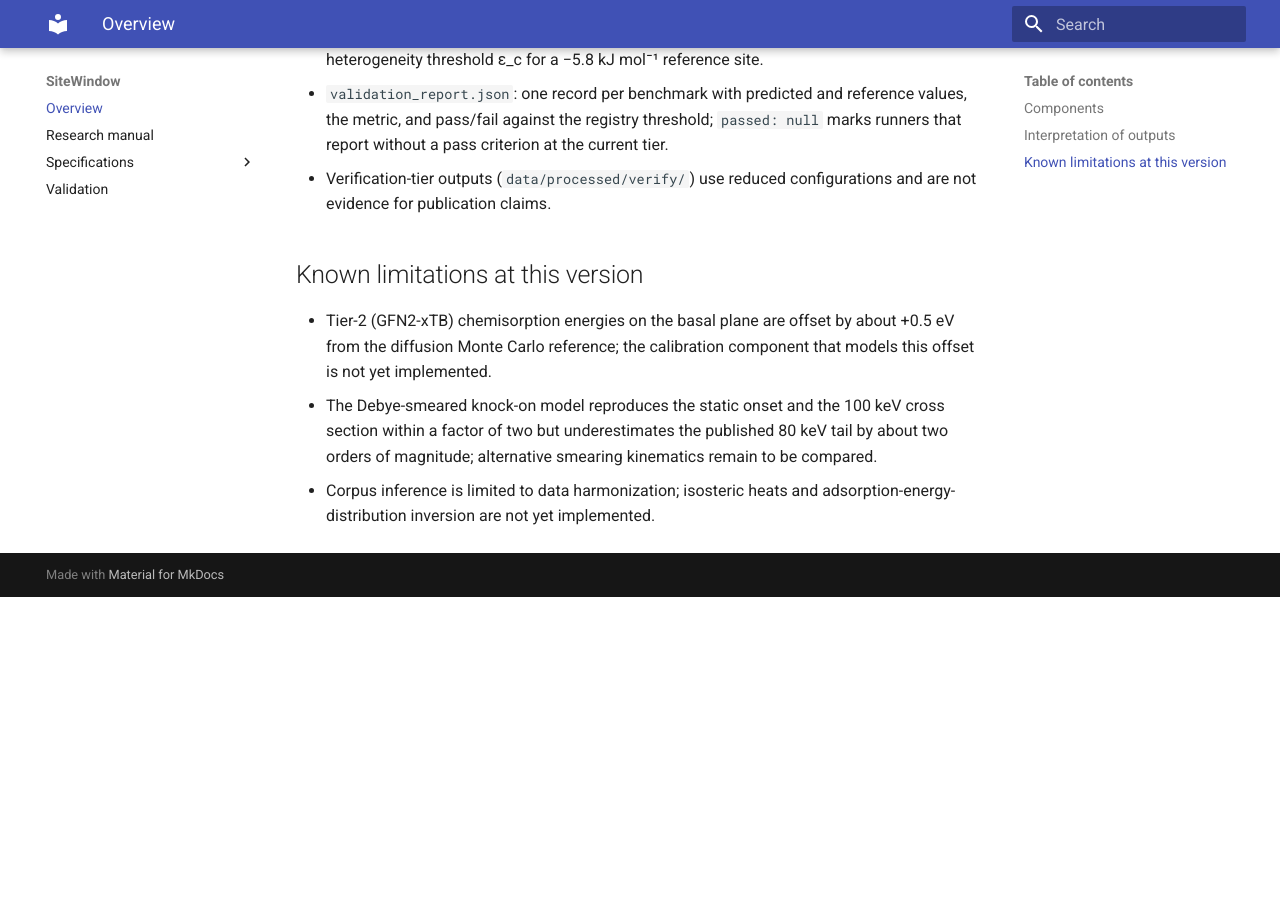
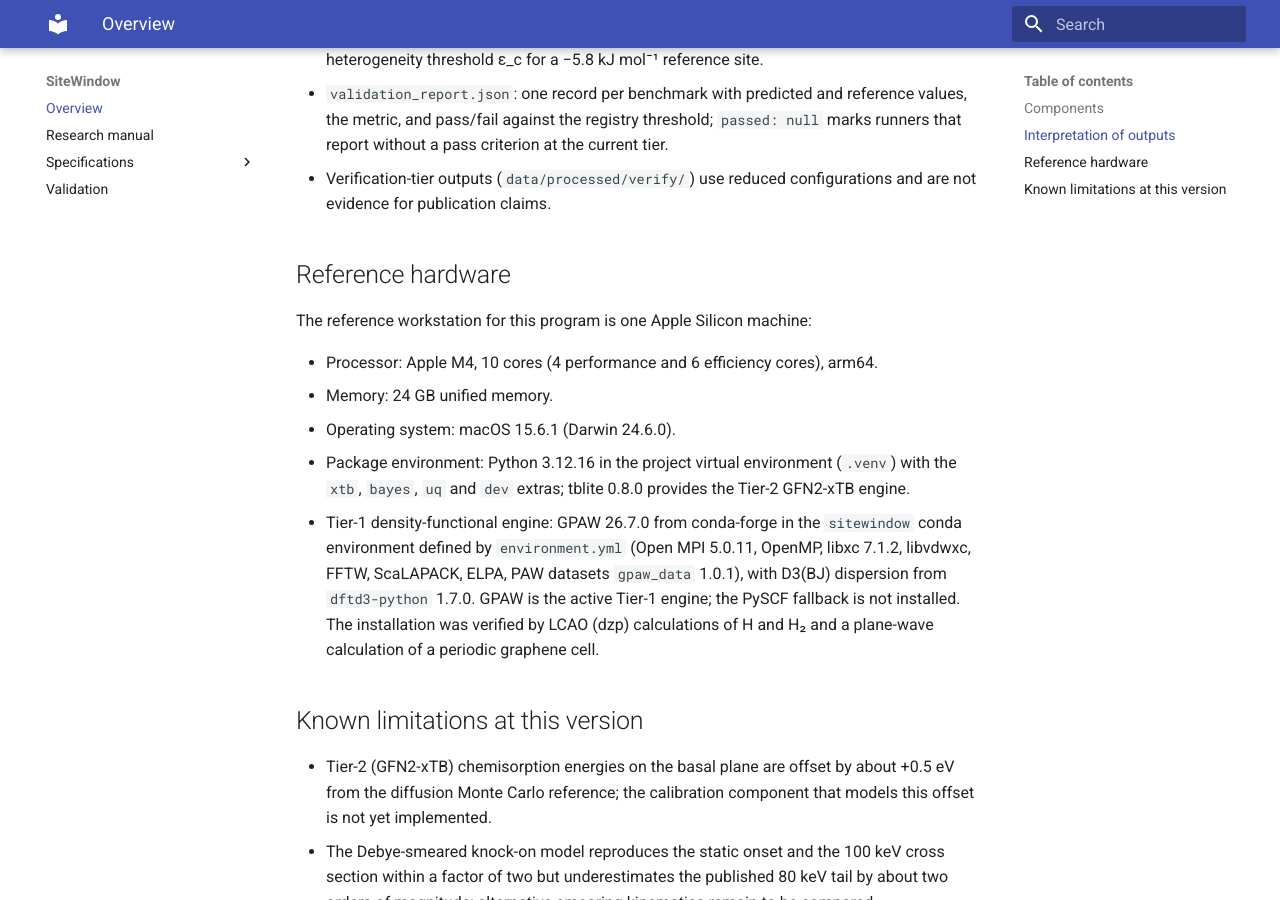
Before and after one commit to AvinGupta-ship-it/sitewindow, an MkDocs documentation site: the page built from docs/index.md, in a window 1280 px wide and 900 px high, scrolled down 1017 px. Built offline with MkDocs 1.6.1 and Material for MkDocs 9.7.7, drawn with Linux system fonts in a browser that asks for light colours; before the commit the page ends 1614 px from its top, so only the background shows below that.

Commit message:
Pin the ISODB corpus to the locked commit, satisfy mypy strict, and record the reference workstation and Tier-1 engine
- fetch-isodb checks out the commit recorded in data/sources.lock (manual
  Section 6.2) and offers --update to move the pin; the lock records the
  mirror URL together with the commit.
- EntropyModel exposes name as a read-only property so that the frozen
  dataclass models conform; array-returning theory and kinetics functions
  declare their dtype; rate_constant accepts array temperatures.
- environment.yml adds dftd3-python for PBE-D3(BJ) dispersion with GPAW;
  the manual records the dispersion interface and the dependency.
- docs/index.md describes the reference hardware and the active Tier-1
  engine (GPAW 26.7.0 from conda-forge with libxc, libvdwxc, MPI, OpenMP
  and PAW datasets); the PySCF fallback is not needed on this machine.
- Regenerated verification-tier outputs (GFN2-xTB basal and vacancy
  energies, validation report) reproduce the committed values to the
  floating-point noise level; B9 still fails on the 80 keV tail.
- CLAUDE.md holds the repository working rules and is excluded from the
  release content check and archive.

```diff
--- a/docs/index.md
+++ b/docs/index.md
@@ -23,6 +23,22 @@ acceptance criteria are specified in the research manual and the linked specific
 - `validation_report.json`: one record per benchmark with predicted and reference values, the metric, and pass/fail against the registry threshold; `passed: null` marks runners that report without a pass criterion at the current tier.
 - Verification-tier outputs (`data/processed/verify/`) use reduced configurations and are not evidence for publication claims.
 
+## Reference hardware
+
+The reference workstation for this program is one Apple Silicon machine:
+
+- Processor: Apple M4, 10 cores (4 performance and 6 efficiency cores), arm64.
+- Memory: 24 GB unified memory.
+- Operating system: macOS 15.6.1 (Darwin 24.6.0).
+- Package environment: Python 3.12.16 in the project virtual environment (`.venv`) with the
+  `xtb`, `bayes`, `uq` and `dev` extras; tblite 0.8.0 provides the Tier-2 GFN2-xTB engine.
+- Tier-1 density-functional engine: GPAW 26.7.0 from conda-forge in the `sitewindow` conda
+  environment defined by `environment.yml` (Open MPI 5.0.11, OpenMP, libxc 7.1.2, libvdwxc, FFTW,
+  ScaLAPACK, ELPA, PAW datasets `gpaw_data` 1.0.1), with D3(BJ) dispersion from `dftd3-python`
+  1.7.0. GPAW is the active Tier-1 engine; the PySCF fallback is not installed. The installation
+  was verified by LCAO (dzp) calculations of H and H₂ and a plane-wave calculation of a periodic
+  graphene cell.
+
 ## Known limitations at this version
 
 - Tier-2 (GFN2-xTB) chemisorption energies on the basal plane are offset by about +0.5 eV from the diffusion Monte Carlo reference; the calibration component that models this offset is not yet implemented.
--- a/environment.yml
+++ b/environment.yml
@@ -3,6 +3,7 @@ channels: [conda-forge]
 dependencies:
   - python=3.12
   - gpaw>=24.6
+  - dftd3-python>=1.0
   - ase>=3.23
   - numpy>=1.26
   - scipy>=1.12
```
Also changed, not shown: CHANGELOG.md (+13 -0 lines), CLAUDE.md (added, +8 -0 lines), RESEARCH_MANUAL.md (+2 -1 lines), 10 other files.
